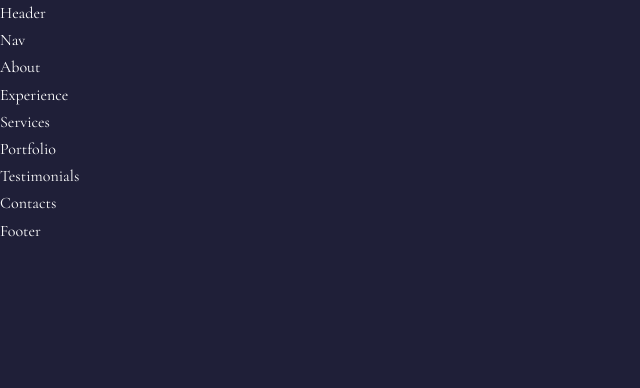
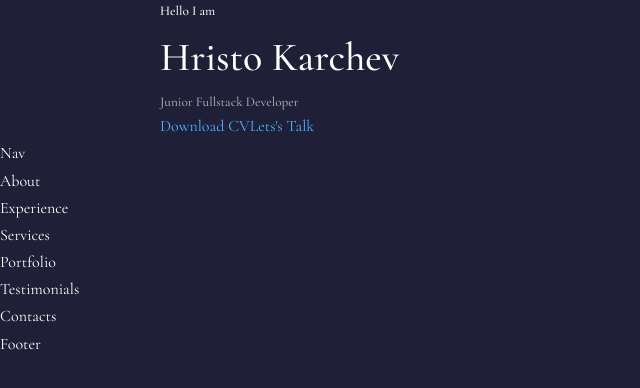
Before and after one commit to hristokarchev25/portfolio, a React (Create React App) app: page / in a window 1280 px wide. Shown: the top 388 px of the page, without its empty margins (0-640 px from the left). Built offline with nearby package versions, Linux system fonts and the light colour scheme.

Commit message:
update/ header page + downloadable cv

```diff
--- /dev/null
+++ b/src/components/Header/CTA.jsx
@@ -0,0 +1,15 @@
+import React from "react";
+import CV from "../../assets/hkCv.pdf";
+
+const CTA = () => {
+  return (
+    <div className="cta">
+      <a href={CV} download>
+        Download CV
+      </a>
+      <a href="#contacts">Lets's Talk</a>
+    </div>
+  );
+};
+
+export default CTA;
--- a/src/components/Header/Header.jsx
+++ b/src/components/Header/Header.jsx
@@ -1,8 +1,18 @@
 import React from "react";
 import "./header.css";
+import CTA from "./CTA";
 
 const Header = () => {
-  return <div>Header</div>;
+  return (
+    <header>
+      <div className="container header__container">
+        <h5>Hello I am</h5>
+        <h1>Hristo Karchev</h1>
+        <h5 className="text-light">Junior Fullstack Developer</h5>
+        <CTA />
+      </div>
+    </header>
+  );
 };
 
 export default Header;
```
Also changed, not shown: 1 other file (tests, documents, lock files or other folders).
